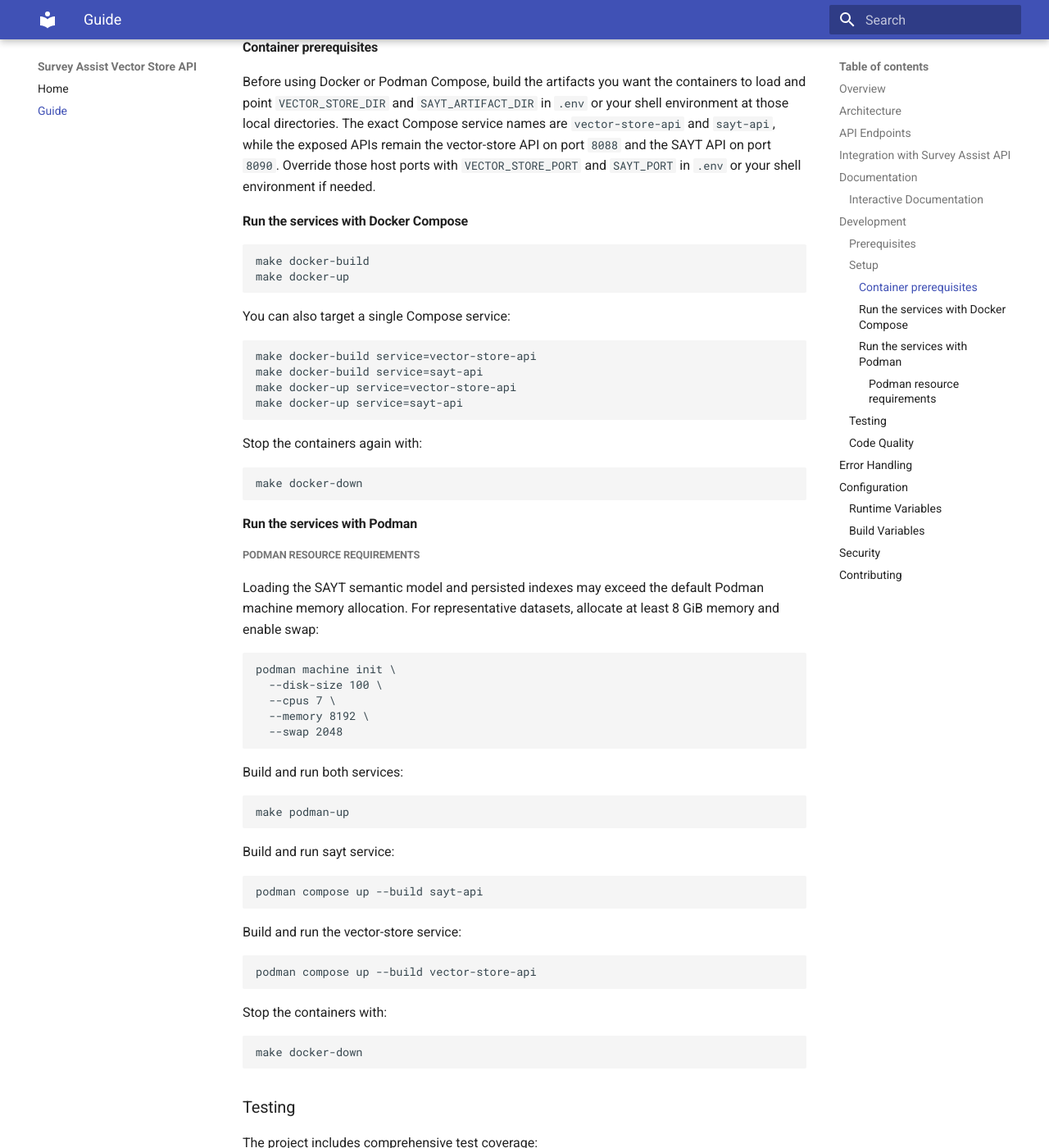
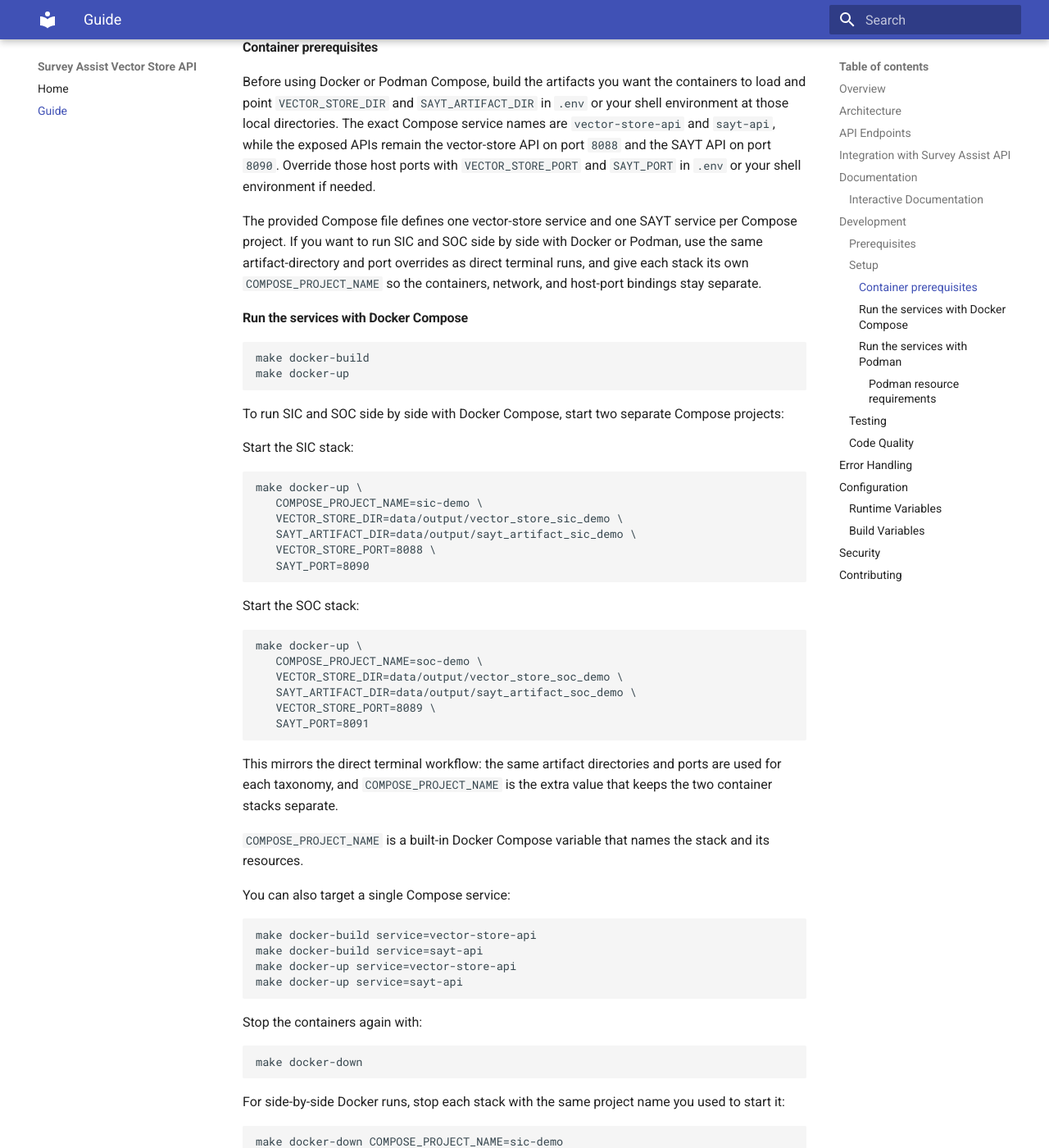
Before and after one commit to ONSdigital/survey-assist-vector-store-api, an MkDocs documentation site: the page built from docs/guide.md, in a window 1280 px wide and 1400 px high, scrolled down 3378 px. Shown: the whole window at 82% size. Built offline with MkDocs 1.6.1 and Material for MkDocs 9.7.7, drawn with Linux system fonts in a browser that asks for light colours; some of the changed text lies outside the part shown.

Commit message:
docs(docker): update docker docs to show how to deploy sic/soc side-by-side

````diff
--- a/docs/guide.md
+++ b/docs/guide.md
@@ -124,12 +124,42 @@ make run-sayt-api SAYT_ARTIFACT_DIR=sayt_artifact_soc SAYT_PORT=8091
 
 Before using Docker or Podman Compose, build the artifacts you want the containers to load and point `VECTOR_STORE_DIR` and `SAYT_ARTIFACT_DIR` in `.env` or your shell environment at those local directories. The exact Compose service names are `vector-store-api` and `sayt-api`, while the exposed APIs remain the vector-store API on port `8088` and the SAYT API on port `8090`. Override those host ports with `VECTOR_STORE_PORT` and `SAYT_PORT` in `.env` or your shell environment if needed.
 
+The provided Compose file defines one vector-store service and one SAYT service per Compose project. If you want to run SIC and SOC side by side with Docker or Podman, use the same artifact-directory and port overrides as direct terminal runs, and give each stack its own `COMPOSE_PROJECT_NAME` so the containers, network, and host-port bindings stay separate.
+
 #### Run the services with Docker Compose
 
 ```bash
 make docker-build
 make docker-up
 ```
+
+To run SIC and SOC side by side with Docker Compose, start two separate Compose projects:
+
+Start the SIC stack:
+
+```bash
+make docker-up \
+   COMPOSE_PROJECT_NAME=sic-demo \
+   VECTOR_STORE_DIR=data/output/vector_store_sic_demo \
+   SAYT_ARTIFACT_DIR=data/output/sayt_artifact_sic_demo \
+   VECTOR_STORE_PORT=8088 \
+   SAYT_PORT=8090
+```
+
+Start the SOC stack:
+
+```bash
+make docker-up \
+   COMPOSE_PROJECT_NAME=soc-demo \
+   VECTOR_STORE_DIR=data/output/vector_store_soc_demo \
+   SAYT_ARTIFACT_DIR=data/output/sayt_artifact_soc_demo \
+   VECTOR_STORE_PORT=8089 \
+   SAYT_PORT=8091
+```
+
+This mirrors the direct terminal workflow: the same artifact directories and ports are used for each taxonomy, and `COMPOSE_PROJECT_NAME` is the extra value that keeps the two container stacks separate.
+
+`COMPOSE_PROJECT_NAME` is a built-in Docker Compose variable that names the stack and its resources.
 
 You can also target a single Compose service:
 
@@ -144,6 +174,13 @@ Stop the containers again with:
 
 ```bash
 make docker-down
+```
+
+For side-by-side Docker runs, stop each stack with the same project name you used to start it:
+
+```bash
+make docker-down COMPOSE_PROJECT_NAME=sic-demo
+make docker-down COMPOSE_PROJECT_NAME=soc-demo
 ```
 
 #### Run the services with Podman
@@ -166,6 +203,30 @@ Build and run both services:
 make podman-up
 ```
 
+The same side-by-side pattern works with Podman:
+
+Start the SIC stack:
+
+```bash
+make podman-up \
+   COMPOSE_PROJECT_NAME=sic-demo \
+   VECTOR_STORE_DIR=data/output/vector_store_sic_demo \
+   SAYT_ARTIFACT_DIR=data/output/sayt_artifact_sic_demo \
+   VECTOR_STORE_PORT=8088 \
+   SAYT_PORT=8090
+```
+
+Start the SOC stack:
+
+```bash
+make podman-up \
+   COMPOSE_PROJECT_NAME=soc-demo \
+   VECTOR_STORE_DIR=data/output/vector_store_soc_demo \
+   SAYT_ARTIFACT_DIR=data/output/sayt_artifact_soc_demo \
+   VECTOR_STORE_PORT=8089 \
+   SAYT_PORT=8091
+```
+
 Build and run sayt service:
 
 ```bash
@@ -182,6 +243,13 @@ Stop the containers with:
 
 ```bash
 make docker-down
+```
+
+For side-by-side Podman runs, stop each stack with:
+
+```bash
+make podman-down COMPOSE_PROJECT_NAME=sic-demo
+make podman-down COMPOSE_PROJECT_NAME=soc-demo
 ```
 
 ### Testing
````
Also changed, not shown: 1 other file.
